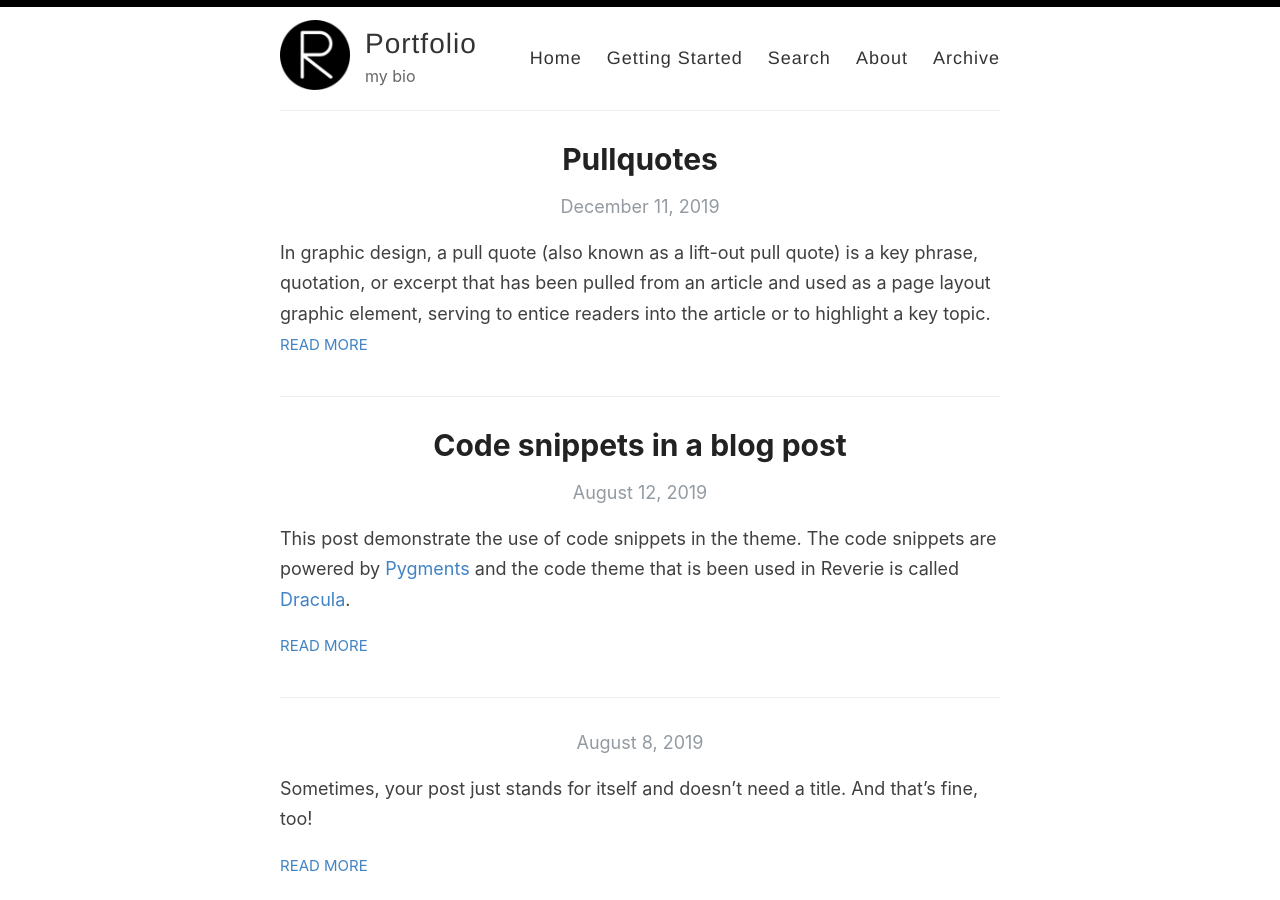
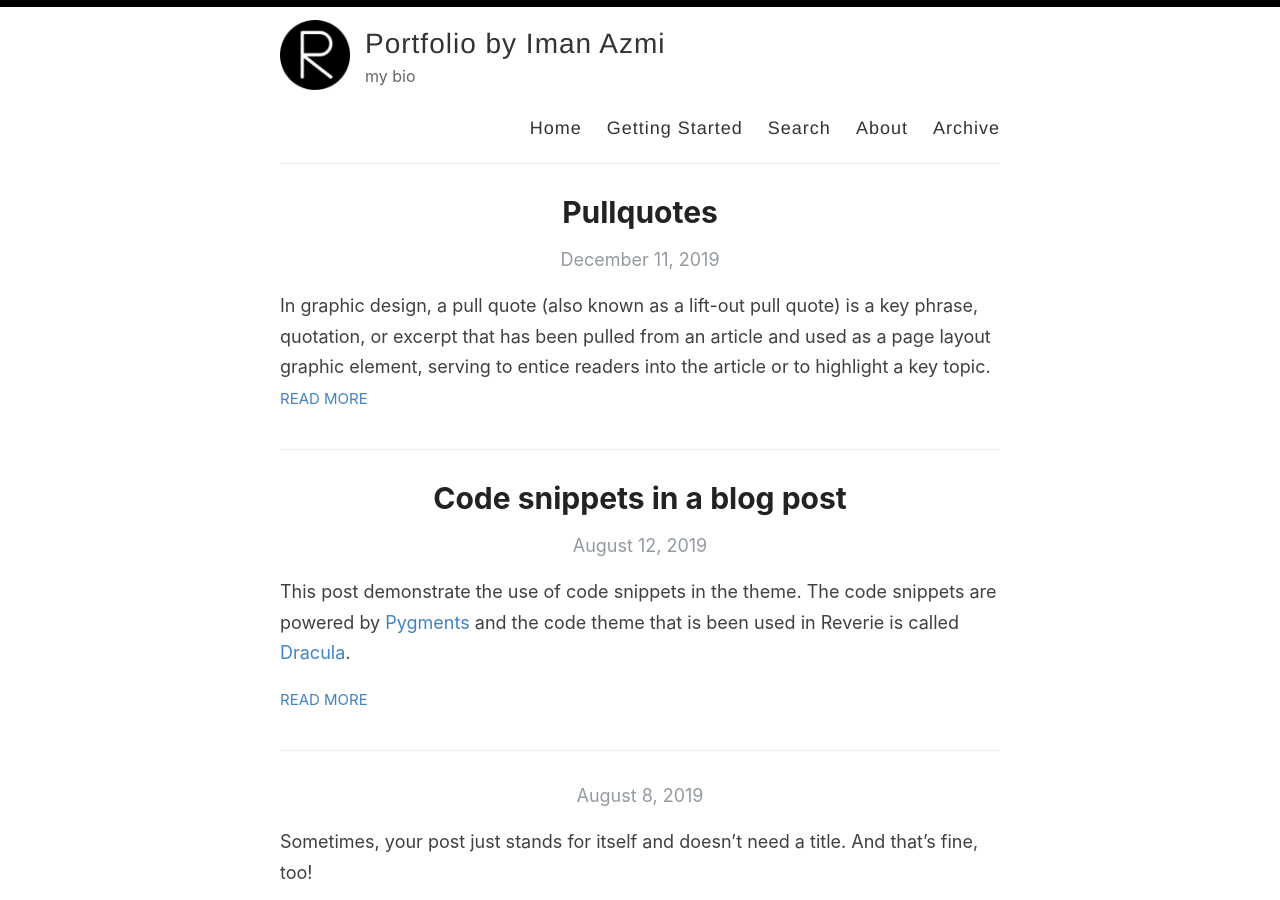
Before and after one commit to imanazmi/squidge, a Jekyll site: the page built from index.html, in a window 1280 px wide and 900 px high. Built offline with Jekyll 4.4.1, drawn with Linux system fonts in a browser that asks for light colours; the list of posts is cut into pages by our own code.

Commit message:
Update _config.yml

```diff
--- a/_config.yml
+++ b/_config.yml
@@ -3,7 +3,7 @@
 #
 
 # Name of your site (displayed in the header)
-name: Portfolio
+name: Portfolio by Iman Azmi
 
 # Name of the author
 author: Iman Azmi
```
